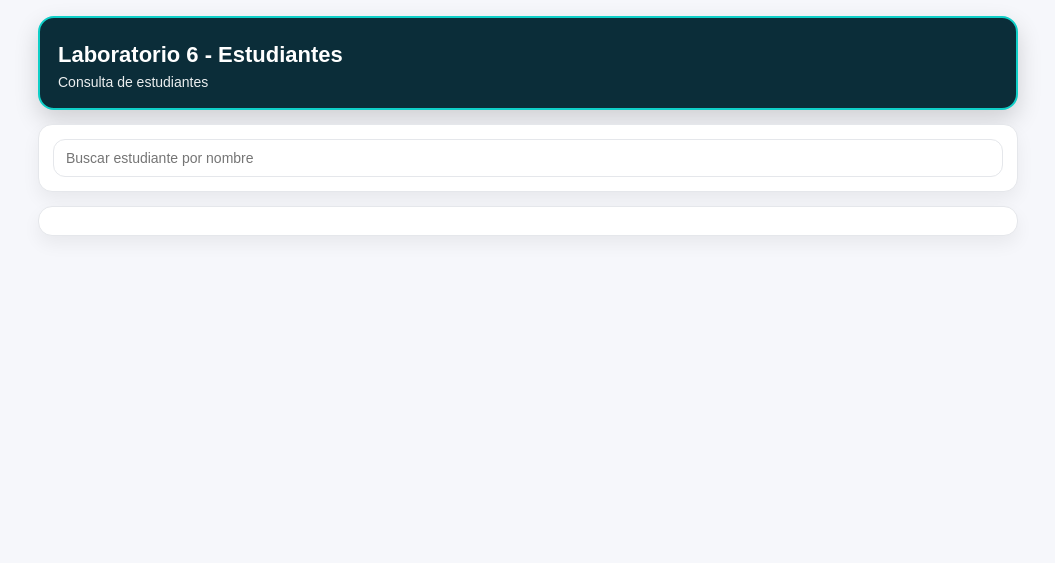
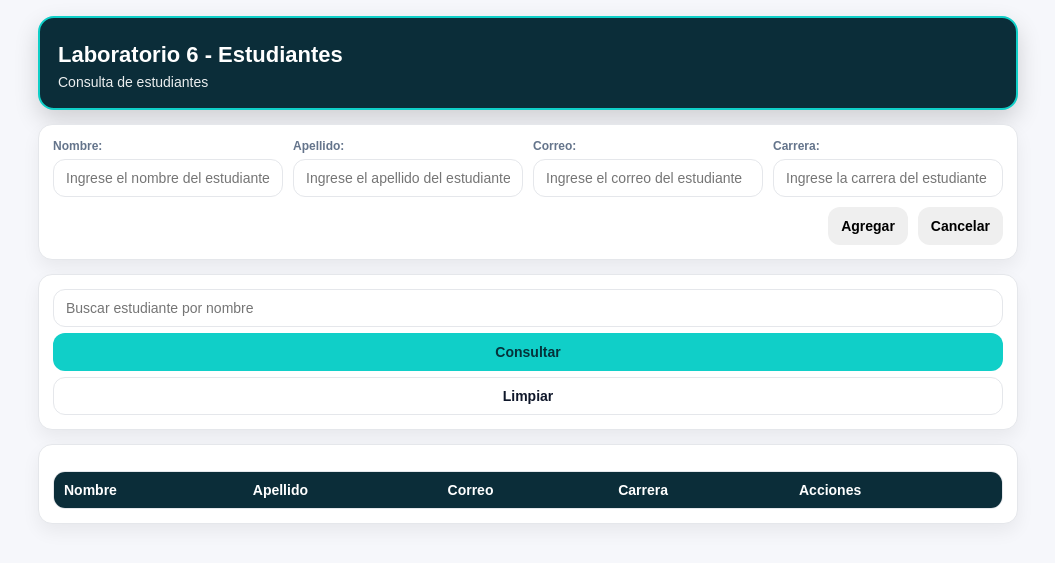
Before and after one commit to ErickaPorras/LABORATORIOS, a PHP site: page /LAB6/index.html in a window 1280 px wide. Shown: the top 563 px of the page, without its empty margins (112-1167 px from the left). Run offline with PHP 8.4, Linux system fonts and the light colour scheme; lists and menus that the app fills with data are empty; some libraries are stand-ins or nearby versions.

Commit message:
Agregar funcionalidad para gestionar estudiantes: incluir búsqueda, agregar y eliminar registros, y mejorar la interfaz de usuario.

```diff
--- a/LAB6/app.js
+++ b/LAB6/app.js
@@ -1,123 +1,128 @@
+// importamos el cliente de Supabase para interactuar con la base de datos
+// este cliente ya está configurado con la URL y la clave de acceso a nuestra instancia de Supabase
+import { supabase } from "./supabase.js";
 
-/******************************************************************
- *  UI refs
- ******************************************************************/
+//****************************************
+// Referencias a elementos del DOM
+//****************************************
+// Botones
+const btnClean = document.getElementById("btnclean");
+const btnAdd = document.getElementById("btnAdd");
+const btnCancel = document.getElementById("btnCancel");
+const btnLoad = document.getElementById("btnLoad");
+// Campo de búsqueda
 const txtSearch = document.getElementById("txtSearch");
-const selOrder = document.getElementById("selOrder");
-const btnLoad = document.getElementById("btnLoad");
-const btnClear = document.getElementById("btnClear");
+//Formulario
+const txtNombre = document.getElementById("txtNombre");
+const txtApellido = document.getElementById("txtApellido");
+const txtCorreo = document.getElementById("txtCorreo");
+const txtCarrera = document.getElementById("txtCarrera");
+// Tabla
+const tbody = document.getElementById("tbodyEstudiantes");
 
-const statusEl = document.getElementById("status");
-const tbodyStudents = document.getElementById("tbodyStudents");
-const countEl = document.getElementById("count");
+//Consultar estudiantes al cargar la página
+window.onload = () => {
+  consultarEstudiantes();
+};
+//****************************************
+//Eventos
+//****************************************
+btnLoad.addEventListener("click", async () => consultarEstudiantes());
+btnAdd.addEventListener("click", async () => guardarEstudiante());
 
-/******************************************************************
- *  Helpers
- ******************************************************************/
-function setStatus(message, kind = "muted") {
-  statusEl.className = "status " + (kind === "error" ? "status-error" : "status-muted");
-  statusEl.textContent = message;
-}
+// funcion de flecha
+// const consultarEstudiantes = async () => {};
+// funcion tradicional
+// function consultarEstudiantes() {}
 
-function setCount(n) {
-  countEl.textContent = `${n} registros`;
-}
+// let y const
+// let x = 10;
+// x = 20;
+// const y = 30;
+// y = 40; // error, no se puede reasignar una constante
+// var z = 50;
+// var z = 60; // no error, var permite redeclarar la misma variable
 
-function clearTable() {
-  tbodyStudents.innerHTML = "";
-  setCount(0);
-}
+//****************************************
+//Funciones
+//****************************************
+const consultarEstudiantes = async () => {
+  // usamos el cliente de Supabase para hacer una consulta a la tabla "estudiantes"
+  // json: { "data": [], "error": null }
+  const search = txtSearch.value.trim() || ""; // si el valor es vacío, se asigna una cadena vacía
+  const query = supabase.from("estudiantes").select("id,nombre,apellido,correo,carrera");
 
-function renderRows(rows) {
-  clearTable();
+  // SEBASTIAN JESUS
+  if (search.length > 0) {
+    // query.ilike("nombre", `%${search}%`);
+    query.or(`nombre.ilike.%${search}%,apellido.ilike.%${search}%`);
+  }
+  const { data, error } = await query;
 
-  if (!rows || rows.length === 0) {
-    setStatus("Sin resultados.", "muted");
+  if (error) {
+    console.error(error);
+    alert("Error cargando estudiantes");
     return;
   }
 
-  const frag = document.createDocumentFragment();
+  // Limpiando y llenando la tabla con los datos obtenidos
+  tbody.innerHTML = "";
 
-  rows.forEach((r) => {
-    const tr = document.createElement("tr");
+  // data es un arreglo de objetos, cada objeto representa un estudiante
+  data.forEach((r) => {
+    const tr = document.createElement("tr"); //<tr></tr>
+    tr.setAttribute("data-id", r.id);
+    //<td>${r.id ?? ""}</td>
+    tr.innerHTML = `
+        <td>${r.nombre ?? ""}</td>
+        <td>${r.apellido ?? ""}</td>
+        <td>${r.correo ?? ""}</td>
+        <td>${r.carrera ?? ""}</td>
+        <td>
+          <button class="btnActualizar" data-id="${r.id}">Actualizar</button>
+          <button class="btnEliminar" data-id="${r.id}">Eliminar</button>
+        </td>
+      `;
 
-    const tdId = document.createElement("td");
-    tdId.textContent = r.id ?? "";
-    tr.appendChild(tdId);
+    tbody.appendChild(tr);
+  });
+};
 
-    const tdNombre = document.createElement("td");
-    tdNombre.textContent = r.nombre ?? "";
-    tr.appendChild(tdNombre);
+const guardarEstudiante = async () => {
+  const estudiante = {
+    nombre: txtNombre.value.trim(),
+    apellido: txtApellido.value.trim(),
+    correo: txtCorreo.value.trim(),
+    carrera: txtCarrera.value.trim(),
+  };
 
-    const tdApellido = document.createElement("td");
-    tdApellido.textContent = r.apellido ?? "";
-    tr.appendChild(tdApellido);
+  if (!estudiante.nombre || !estudiante.apellido || !estudiante.correo || !estudiante.carrera) {
+    alert("Por favor, complete todos los campos");
+    return;
+  }
 
-    const tdCorreo = document.createElement("td");
-    tdCorreo.textContent = r.correo ?? "";
-    tr.appendChild(tdCorreo);
+  const { error } = await supabase.from("estudiantes").insert([estudiante]);
 
-    const tdCarrera = document.createElement("td");
-    tdCarrera.textContent = r.carrera ?? "";
-    tr.appendChild(tdCarrera);
+  if (error) {
+    console.error(error);
+    alert("Error guardando estudiante");
+    return;
+  }
 
-    frag.appendChild(tr);
-  });
+  alert("Estudiante guardado exitosamente");
+  // Limpiar el formulario
+  txtNombre.value = "";
+  consultarEstudiantes();
+};
 
-  tbodyStudents.appendChild(frag);
-  setCount(rows.length);
-  setStatus("Consulta completada.", "muted");
-}
+const eliminarEstudiante = async (id) => {
+  if (!confirm("¿Está seguro de eliminar este estudiante?")) return;
+  const { error } = await supabase.from("estudiantes").delete().eq("id", id);
 
-/******************************************************************
- *  Data
- ******************************************************************/
-async function loadStudents() {
-  try {
-    setStatus("Cargando...", "muted");
-
-    const search = (txtSearch.value || "").trim();
-    const order = selOrder.value; // asc | desc
-
-    let query = supabase
-      .from("estudiantes")
-      .select("id,nombre,apellido,correo,carrera")
-      .order("nombre", { ascending: order === "asc" });
-
-    // Simple search by name (ilike)
-    if (search.length > 0) {
-      query = query.ilike("nombre", `%${search}%`);
-    }
-
-    const { data, error } = await query;
-
-    if (error) {
-      setStatus(`Error: ${error.message}`, "error");
-      clearTable();
-      return;
-    }
-
-    renderRows(data);
-  } catch (err) {
-    setStatus("Error inesperado. Revisa consola.", "error");
-    console.error(err);
-    clearTable();
+  if (error) {
+    console.error(error);
+    alert("Error al eliminar");
+  } else {
+    consultarEstudiantes();
   }
-}
-
-/******************************************************************
- *  Events
- ******************************************************************/
-btnLoad.addEventListener("click", loadStudents);
-
-btnClear.addEventListener("click", () => {
-  txtSearch.value = "";
-  selOrder.value = "asc";
-  clearTable();
-  setStatus("Listo. Presiona “Consultar”.", "muted");
-});
-
-// Optional: search on Enter
-txtSearch.addEventListener("keydown", (e) => {
-  if (e.key === "Enter") loadStudents();
-});
+};
--- a/LAB6/estilos.css
+++ b/LAB6/estilos.css
@@ -2,6 +2,7 @@
   --bg: #0B2D39;
   --accent: #10CFC8;
   --accent2: #EB6763;
+  --accent3: #8dbaee;
   --card: #ffffff;
   --muted: #64748b;
   --border: #e5e7eb;
@@ -185,3 +186,34 @@ tbody tr:nth-child(even) {
   font-weight: 800;
   font-size: 12px;
 }
+
+table button {
+  padding: 3px;
+  border-radius: 8px;
+  border: 1px solid transparent;
+  cursor: pointer;
+  font-weight: 800;
+  font-size: 12px;
+  transition: transform .04s ease;
+  white-space: nowrap;
+}
+
+.btnEliminar {
+  background: var(--accent2);
+  color: #fff;
+}
+
+.btnActualizar {
+  background: var(--accent3);
+  color: #05323A;
+}
+/*
+DRY (Don't Repeat Yourself) - Evitar la repetición de código es una buena práctica en programación. En este caso, las clases `.btnEliminar` y `.btnActualizar` comparten muchas propiedades CSS similares. Para evitar la repetición, podríamos crear una clase base para los botones y luego extenderla para cada tipo específico. Aquí hay un ejemplo de cómo podríamos hacerlo:
+*/
+
+.field.buttons{
+  flex-direction: row;
+  justify-content: flex-end;
+  align-items: flex-end;
+  gap: 10px;
+}
--- a/LAB6/index.html
+++ b/LAB6/index.html
@@ -1,4 +1,3 @@
-
 <!doctype html>
 <html lang="en">
   <head>
@@ -14,17 +13,91 @@
         <div class="header-title">Laboratorio 6 - Estudiantes</div>
         <div class="header-subtitle">Consulta de estudiantes</div>
       </div>
+
+      <div class="card">
+        <div class="controls">
+          <div class="field">
+            <label for="txtNombre">Nombre:</label>
+            <input
+              type="text"
+              id="txtNombre"
+              placeholder="Ingrese el nombre del estudiante"
+              required
+            />
+          </div>
+          <div class="field">
+            <label for="txtApellido">Apellido:</label>
+            <input
+              type="text"
+              id="txtApellido"
+              placeholder="Ingrese el apellido del estudiante"
+              required
+            />
+          </div>
+          <div class="field">
+            <label for="txtCorreo">Correo:</label>
+            <input
+              type="email"
+              id="txtCorreo"
+              placeholder="Ingrese el correo del estudiante"
+            />
+          </div>
+          <div class="field">
+            <label for="txtCarrera">Carrera:</label>
+            <input
+              type="text"
+              id="txtCarrera"
+              placeholder="Ingrese la carrera del estudiante"
+            />
+          </div>
+          <div class="field buttons">
+            <button id="btnAdd" class="btn btn-success" type="submit">
+              Agregar
+            </button>
+            <button id="btnCancel" class="btn btn-success" type="button">
+              Cancelar
+            </button>
+          </div>
+        </div>
+      </div>
+
       <!-- controles -->
       <div class="card">
         <div class="field">
-          <input type="text" id="txtSearch" placeholder="Buscar estudiante por nombre" />
+          <input
+            type="text"
+            id="txtSearch"
+            placeholder="Buscar estudiante por nombre"
+          />
+
+          <button id="btnLoad" class="btn btn-primary" type="button">
+            Consultar
+          </button>
+          <button id="btnclean" class="btn btn-secondary" type="button">
+            Limpiar
+          </button>
         </div>
       </div>
+
       <!-- tabla -->
       <div class="card">
+        <div class="table-wrap">
+          <table id="tblEstudiantes">
+            <thead>
+              <tr>
+                <!-- <th>ID</th> -->
+                <th>Nombre</th>
+                <th>Apellido</th>
+                <th>Correo</th>
+                <th>Carrera</th>
+                <th>Acciones</th>
+              </tr>
+            </thead>
+            <tbody id="tbodyEstudiantes"></tbody>
+          </table>
+        </div>
+      </div>
     </div>
-
-    <script src="https://cdn.jsdelivr.net/npm/@supabase/supabase-js@2"></script>
-    <script src="./app.js"></script>
+    <script src="./app.js" type="module"></script>
   </body>
 </html>
--- a/LAB6/supabase.js
+++ b/LAB6/supabase.js
@@ -1,5 +1,6 @@
+import { createClient } from "https://cdn.jsdelivr.net/npm/@supabase/supabase-js/+esm";
 
-import { createClient } from '@supabase/supabase-js'
-const supabaseUrl = 'https://joihisqbbjbordtoofed.supabase.co'
-const supabaseKey = 'eyJhbGciOiJIUzI1NiIsInR5cCI6IkpXVCJ9.eyJpc3MiOiJzdXBhYmFzZSIsInJlZiI6ImpvaWhpc3FiYmpib3JkdG9vZmVkIiwicm9sZSI6ImFub24iLCJpYXQiOjE3NzE0NzEyMDUsImV4cCI6MjA4NzA0NzIwNX0.QanddnqL8-DT3u9s0irHrO39w6RC6VeAFuThaDtoigE'
-const supabase = createClient(supabaseUrl, supabaseKey)
+const supabaseUrl = "https://joihisqbbjbordtoofed.supabase.co";
+const supabaseKey = "eyJhbGciOiJIUzI1NiIsInR5cCI6IkpXVCJ9.eyJpc3MiOiJzdXBhYmFzZSIsInJlZiI6ImpvaWhpc3FiYmpib3JkdG9vZmVkIiwicm9sZSI6ImFub24iLCJpYXQiOjE3NzE0NzEyMDUsImV4cCI6MjA4NzA0NzIwNX0.QanddnqL8-DT3u9s0irHrO39w6RC6VeAFuThaDtoigE";
+
+export const supabase = createClient(supabaseUrl, supabaseKey);
```
Also changed, not shown: LAB6/estudiantes.sql (+23 -0 lines).
